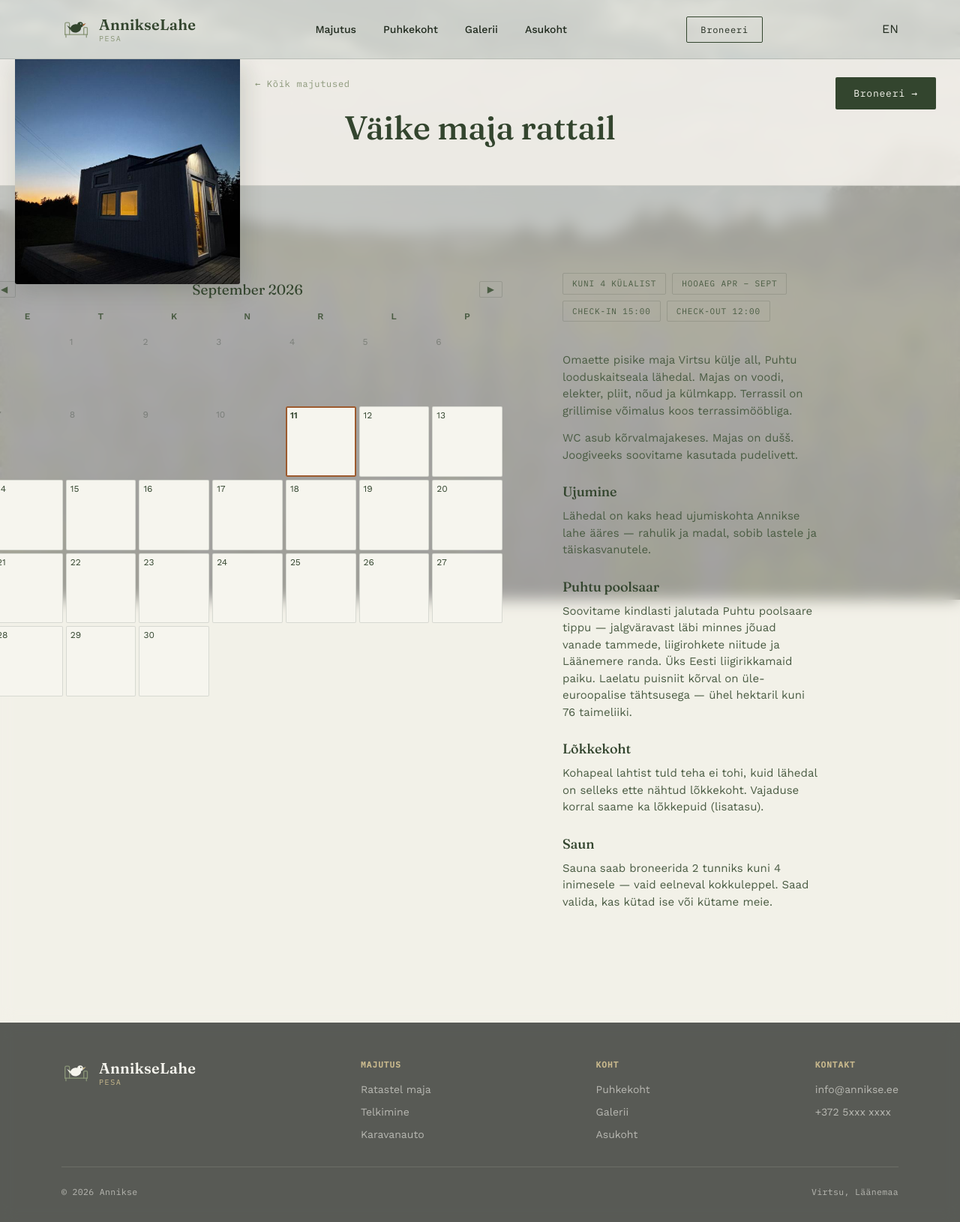
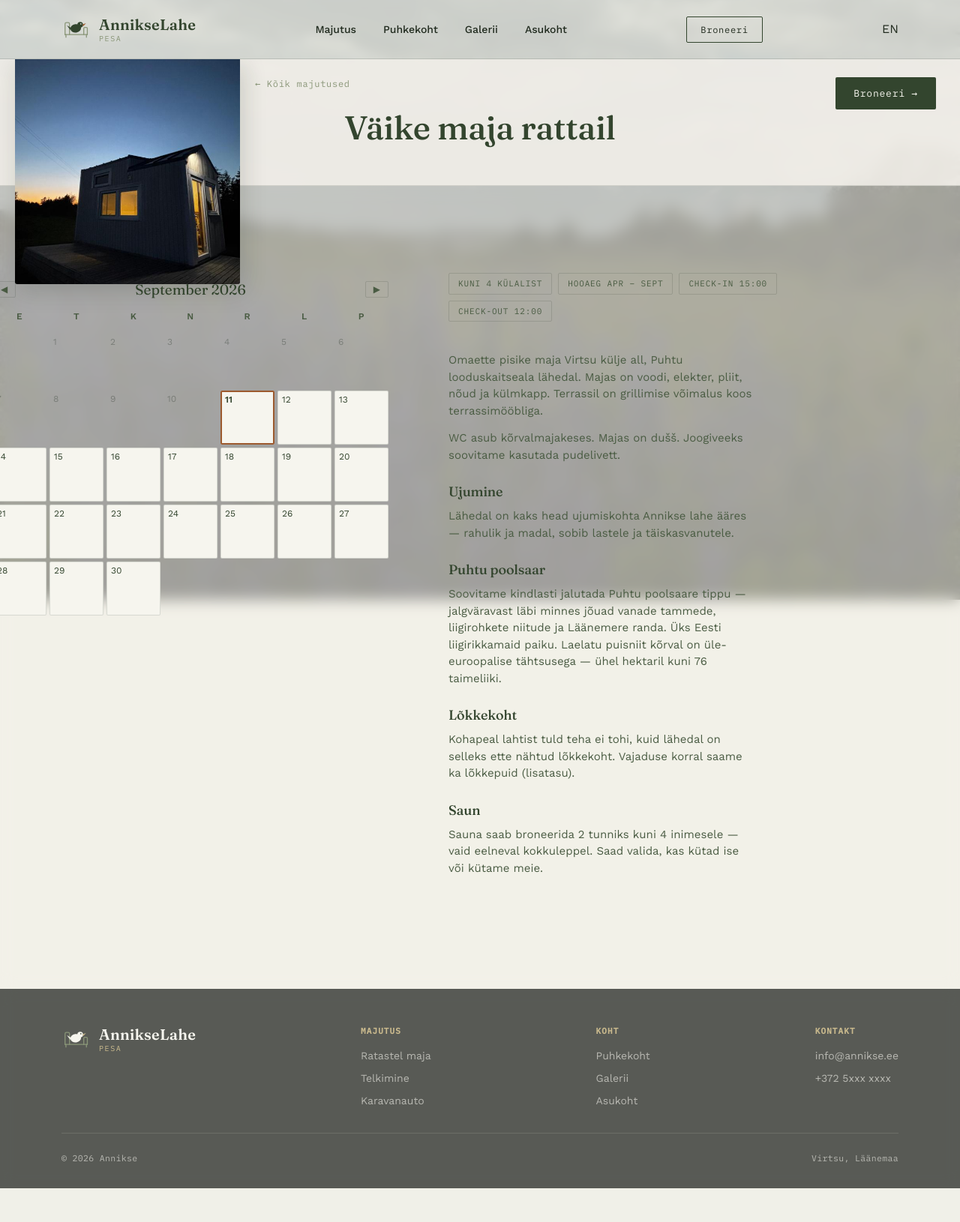
Before and after one commit to m1tsui/wwwannikse, a FastAPI app: page /ee/majutus/vaike-maja in a window 1280 px wide. Shown: the whole page at 75% size. After the commit the page ends 1585 px from the top, so only its background shows below. Run offline with FastAPI, Linux system fonts and the light colour scheme; data that the repository does not hold is empty.

Commit message:
style: widen description column (1fr 1.5fr ratio)
Co-Authored-By: Claude Sonnet 4.6 <noreply@anthropic.com>
Claude-Session: https://claude.ai/code/session_017yhzPe9vmkkHmzvgsC2XDu

```diff
--- a/static/styles.css
+++ b/static/styles.css
@@ -723,7 +723,7 @@
   /* Vasak veerg: kalender. Parem veerg: tekst */
   .majutus-pilt-kirjeldus {
     display: grid;
-    grid-template-columns: 480px 1fr;
+    grid-template-columns: 1fr 1.5fr;
     gap: 80px;
     align-items: start;
     margin-bottom: 40px;
```
